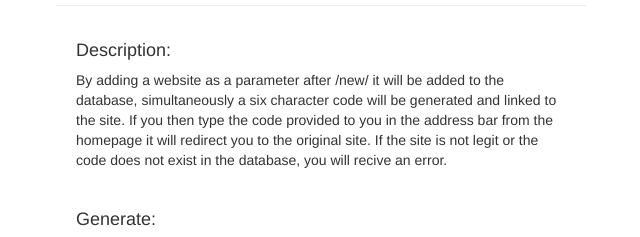
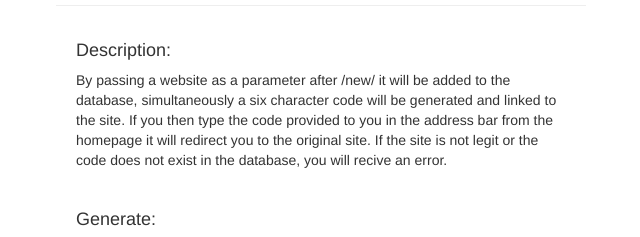
Before and after one commit to CarlCal/api-url-shortener-microservice, a website: page public/index.html in a window 1280 px wide. Shown: the part 175-412 px from the top of the page, 319-959 px from the left. Drawn offline with nearby package versions, Linux system fonts and the light colour scheme.

Commit message:
final touches

```diff
--- a/public/index.html
+++ b/public/index.html
@@ -11,7 +11,7 @@
 			<hr>
 			<div id="text">
 				<h4>Description:</h4>
-				<p>By adding a website as a parameter after /new/ it will be added to the database, simultaneously a six character code will be generated and linked to the site.
+				<p>By passing a website as a parameter after /new/ it will be added to the database, simultaneously a six character code will be generated and linked to the site.
 				If you then type the code provided to you in the address bar from the homepage it will redirect you to the original site. If the site is not legit or the code does not exist in the database, you will recive an error.</p>
 				<br>
 				<h4>Generate:</h4>
```
